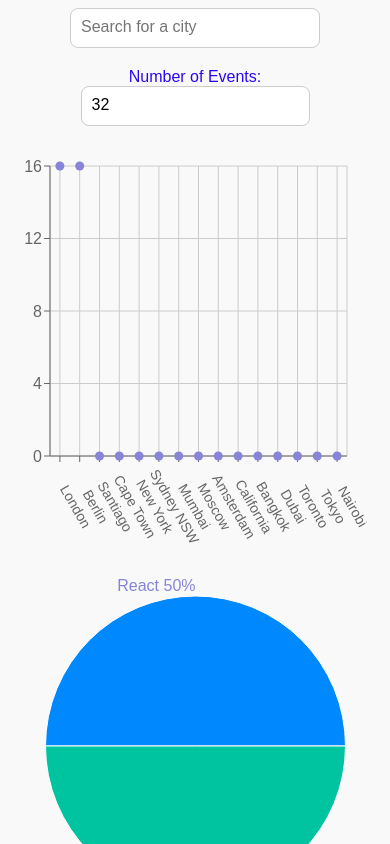
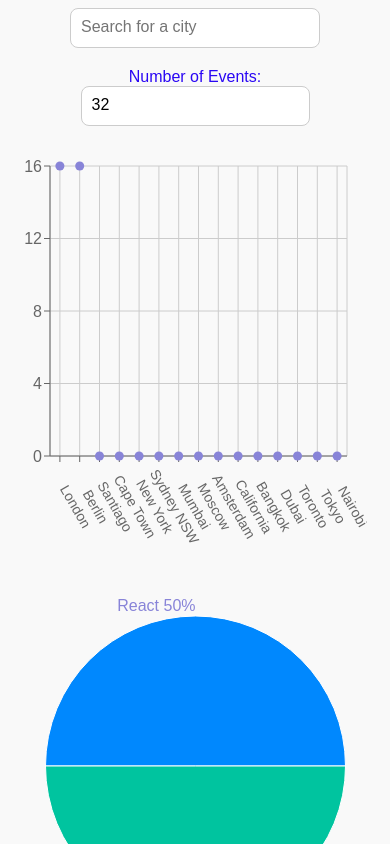
Before and after one commit to alicemorey/meetup, a React (Create React App) app: page / in a window 390 px wide. Shown: the top 844 px of the page. Built offline with nearby package versions, Linux system fonts and the light colour scheme; what atatus-spa would draw is missing.

Commit message:
adding css to charts next to each other

```diff
--- a/src/App.css
+++ b/src/App.css
@@ -125,3 +125,15 @@ input[type="number"]:focus {
   width: 250px;
   z-index: 1000;
 }
+
+.charts-container {
+  display: grid;
+  grid-template-columns: 1fr 1fr;
+  gap: 20px;
+}
+
+@media (max-width: 768px) {
+  .charts-container {
+    grid-template-columns: 1fr;
+  }
+}
```
